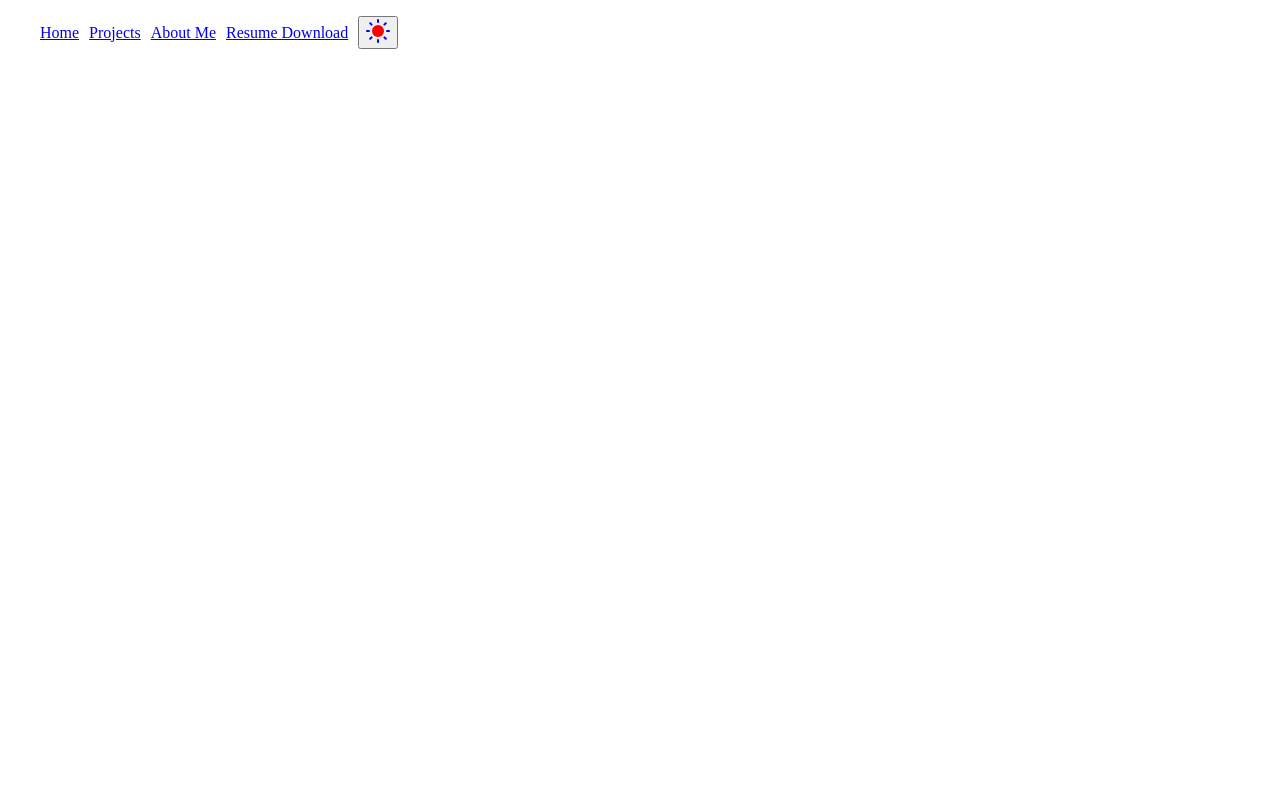
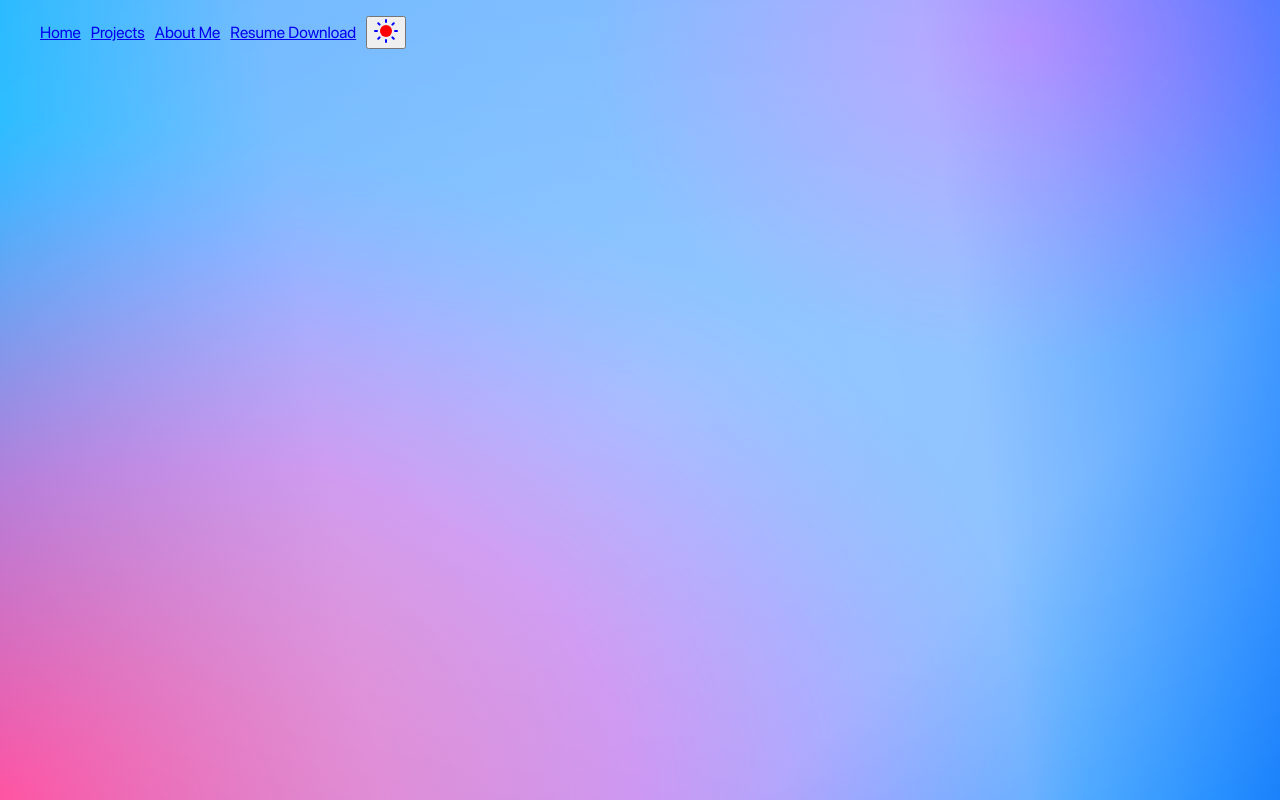
Before and after one commit to akarasick/Portfolio, a plain HTML site: page index.html in a window 1280 px wide. Drawn offline with Linux system fonts and the light colour scheme.

Commit message:
NEW: fonts css module

```diff
--- /dev/null
+++ b/css/fonts.css
@@ -0,0 +1,33 @@
+/* SF Pro (apple.com) fonts */
+@font-face {
+  font-family: 'SF Pro Regular';
+  src: url("/assets/fonts/sf-pro-display_regular.woff2");
+}
+
+@font-face {
+  font-family: 'SF Pro Display Semibold';
+  src: url("/assets/fonts/sf-pro-display_semibold.woff2");
+}
+
+@font-face {
+  font-family: 'SF Pro Text Semibold';
+  src: url("/assets/fonts/sf-pro-text_semibold.woff2");
+}
+
+@font-face {
+  font-family: 'SF Pro Text Light';
+  src: url("/assets/fonts/sf-pro-text_light.woff2");
+}
+
+@font-face {
+  font-family: 'SF Pro Icon Light';
+  src: url("/assets/fonts/sf-pro-icons_light.woff2");
+}
+
+:root {
+  --font-family-sf-pro-regular: 'SF Pro Regular';
+  --font-family-sf-pro-display-semibold: 'SF Pro Display Semibold';
+  --font-family-sf-pro-text-semibold: 'SF Pro Text Semibold';
+  --font-family-sf-pro-text-light: 'SF Pro Text Light';
+  --font-family-sf-pro-icon-light: 'SF Pro Icon Light';
+}
--- /dev/null
+++ b/css/variables.css
@@ -0,0 +1 @@
+:root {}
--- a/index.css
+++ b/index.css
@@ -1,32 +1,7 @@
+@import url("./css/variables.css");
 @import url("./css/theme.css");
+@import url("./css/fonts.css");
 @import url("./css/dark-light-toggler.css");
-
-
-/* SF Pro (apple.com) fonts */
-@font-face {
-  font-family: 'SF Pro Regular';
-  src: url("./assets/fonts/sf-pro-display_regular.woff2");
-}
-
-@font-face {
-  font-family: 'SF Pro Display Semibold';
-  src: url("./assets/fonts/sf-pro-display_semibold.woff2");
-}
-
-@font-face {
-  font-family: 'SF Pro Text Semibold';
-  src: url("./assets/fonts/sf-pro-text_semibold.woff2");
-}
-
-@font-face {
-  font-family: 'SF Pro Text Light';
-  src: url("./assets/fonts/sf-pro-text_light.woff2");
-}
-
-@font-face {
-  font-family: 'SF Pro Icon Light';
-  src: url("./assets/fonts/sf-pro-icons_light.woff2");
-}
 
 /* Global Variables */
 :root {
@@ -39,11 +14,7 @@
   user-select: none;
   /* Standard syntax */
 
-  --font-family-sf-pro-regular: 'SF Pro Regular';
-  --font-family-sf-pro-display-semibold: 'SF Pro Display Semibold';
-  --font-family-sf-pro-text-semibold: 'SF Pro Text Semibold';
-  --font-family-sf-pro-text-light: 'SF Pro Text Light';
-  --font-family-sf-pro-icon-light: 'SF Pro Icon Light';
+  font-family: var(--font-family-sf-pro-regular);
 }
 
 .selectable {
@@ -60,6 +31,12 @@
 body {
   margin: 0;
   padding: 0;
+  height: 100vh;
+  background: url("/assets/images/unnamed.webp");
+  background: radial-gradient(ellipse at center, rgba(255, 255, 255, 0.2) 0%, rgba(255, 255, 255, 0) 100%), radial-gradient(ellipse at 80% 5%, #4c00ff 0%, rgb(255 40 184 / 0%) 30%), radial-gradient(ellipse at bottom left, #ff0076 0%, rgb(15 156 255 / 31%) 60%), linear-gradient(135deg, rgba(18, 46, 119, 0) 0%, rgba(18, 46, 119, 0) 75%, #395eff 100%), linear-gradient(82deg, #00c4ff 0%, #74b5ff 27%, #88b8ff 74%, #3b88ff 100%);
+  background-blend-mode: screen, hue, color, overlay;
+  background-size: cover;
+  background-repeat: no-repeat;
 }
 
 header {
```
